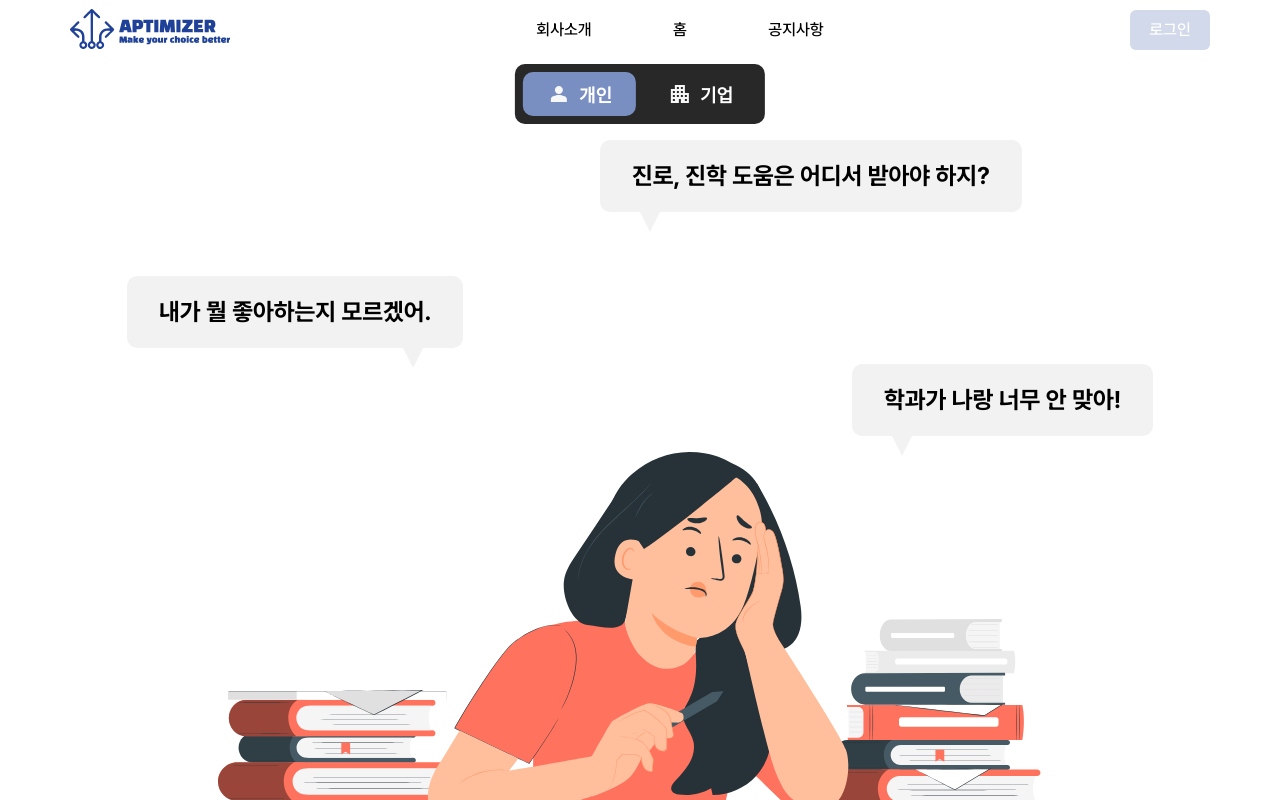
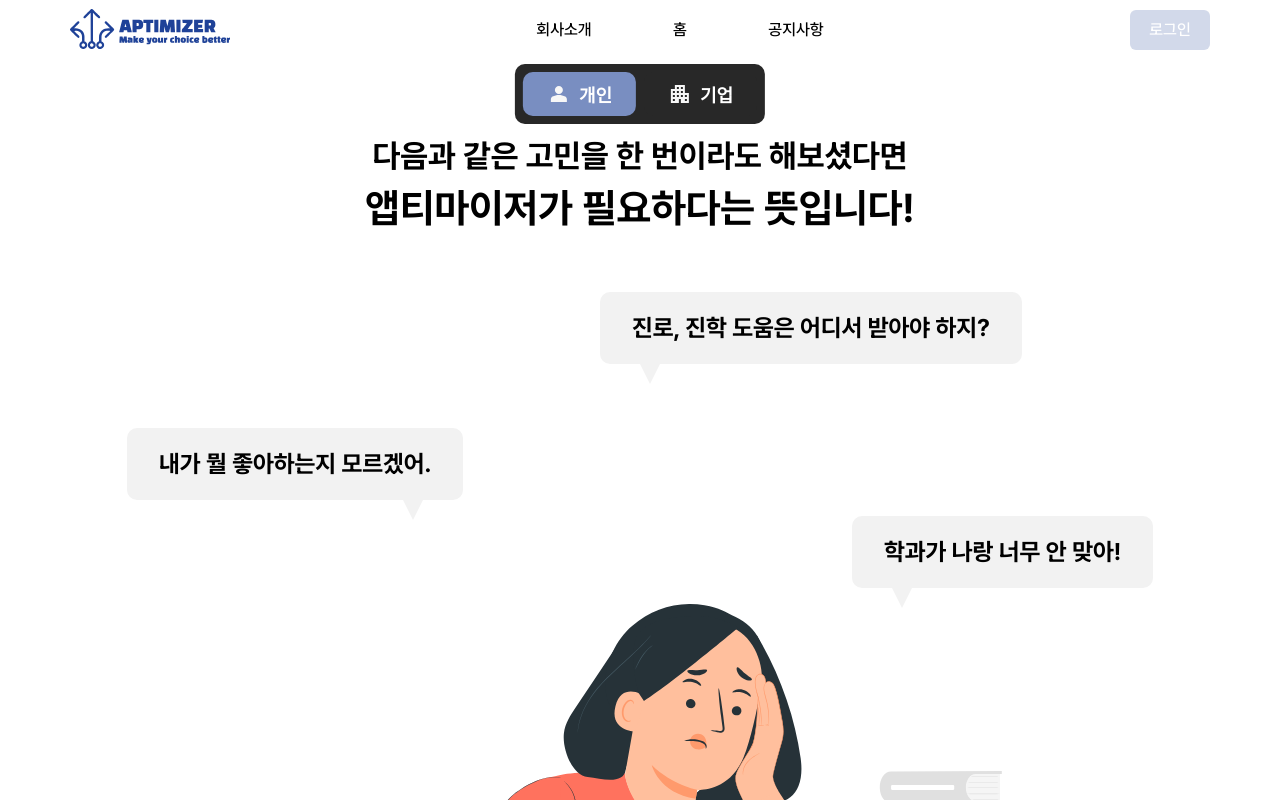
Before and after one commit to aptimizer-co/aptimizer, a Next.js app: page / in a window 1280 px wide. Shown: the top 800 px of the page. Built offline with nearby package versions, Linux system fonts and the light colour scheme.

Commit message:
[🎨UI] 개인, 기업 페르소나에 제목 추가

```diff
--- a/src/app/(home)/_containers/BusinessPersona/BusinessPersona.module.css
+++ b/src/app/(home)/_containers/BusinessPersona/BusinessPersona.module.css
@@ -1,3 +1,17 @@
+.subtitle {
+  font-size: var(--text-32);
+  font-weight: var(--font-700);
+  margin-bottom: var(--spacing-16);
+  text-align: center;
+}
+
+.title {
+  font-size: var(--text-40);
+  font-weight: var(--font-700);
+  margin-bottom: var(--spacing-64);
+  text-align: center;
+}
+
 .speechBubbleContainerCenter {
   display: flex;
   justify-content: center;
--- a/src/app/(home)/_containers/BusinessPersona/BusinessPersona.tsx
+++ b/src/app/(home)/_containers/BusinessPersona/BusinessPersona.tsx
@@ -5,7 +5,9 @@ import s from "./BusinessPersona.module.css";
 
 const BusinessPersona = () => {
   return (
-    <div>
+    <>
+      <p className={s.subtitle}>다음과 같은 고민을 한 번이라도 해보셨다면</p>
+      <p className={s.title}>앱티마이저가 필요하다는 뜻입니다!</p>
       <div className={s.speechBubbleContainerCenter}>
         <SpeechBubble direction="right" content="우리에게 효과적인 교육 프로그램이 뭘까?" />
       </div>
@@ -18,7 +20,7 @@ const BusinessPersona = () => {
       <div className={s.imgContainer}>
         <Image src={PersonaBusiness} alt="고민하는 직장인" />
       </div>
-    </div>
+    </>
   );
 };
 
--- a/src/app/(home)/_containers/IndividualPersona/IndividualPersona.module.css
+++ b/src/app/(home)/_containers/IndividualPersona/IndividualPersona.module.css
@@ -1,3 +1,17 @@
+.subtitle {
+  font-size: var(--text-32);
+  font-weight: var(--font-700);
+  margin-bottom: var(--spacing-16);
+  text-align: center;
+}
+
+.title {
+  font-size: var(--text-40);
+  font-weight: var(--font-700);
+  margin-bottom: var(--spacing-64);
+  text-align: center;
+}
+
 .speechBubbleContainerCenter {
   display: flex;
   justify-content: center;
--- a/src/app/(home)/_containers/IndividualPersona/IndividualPersona.tsx
+++ b/src/app/(home)/_containers/IndividualPersona/IndividualPersona.tsx
@@ -5,7 +5,9 @@ import s from "./IndividualPersona.module.css";
 
 const IndividualPersona = () => {
   return (
-    <div>
+    <>
+      <p className={s.subtitle}>다음과 같은 고민을 한 번이라도 해보셨다면</p>
+      <p className={s.title}>앱티마이저가 필요하다는 뜻입니다!</p>
       <div className={s.speechBubbleContainerCenter}>
         <SpeechBubble direction="right" content="진로, 진학 도움은 어디서 받아야 하지?" />
       </div>
@@ -18,7 +20,7 @@ const IndividualPersona = () => {
       <div className={s.imgContainer}>
         <Image src={PersonaIndividual} alt="고민하는 여학생" />
       </div>
-    </div>
+    </>
   );
 };
 
```
